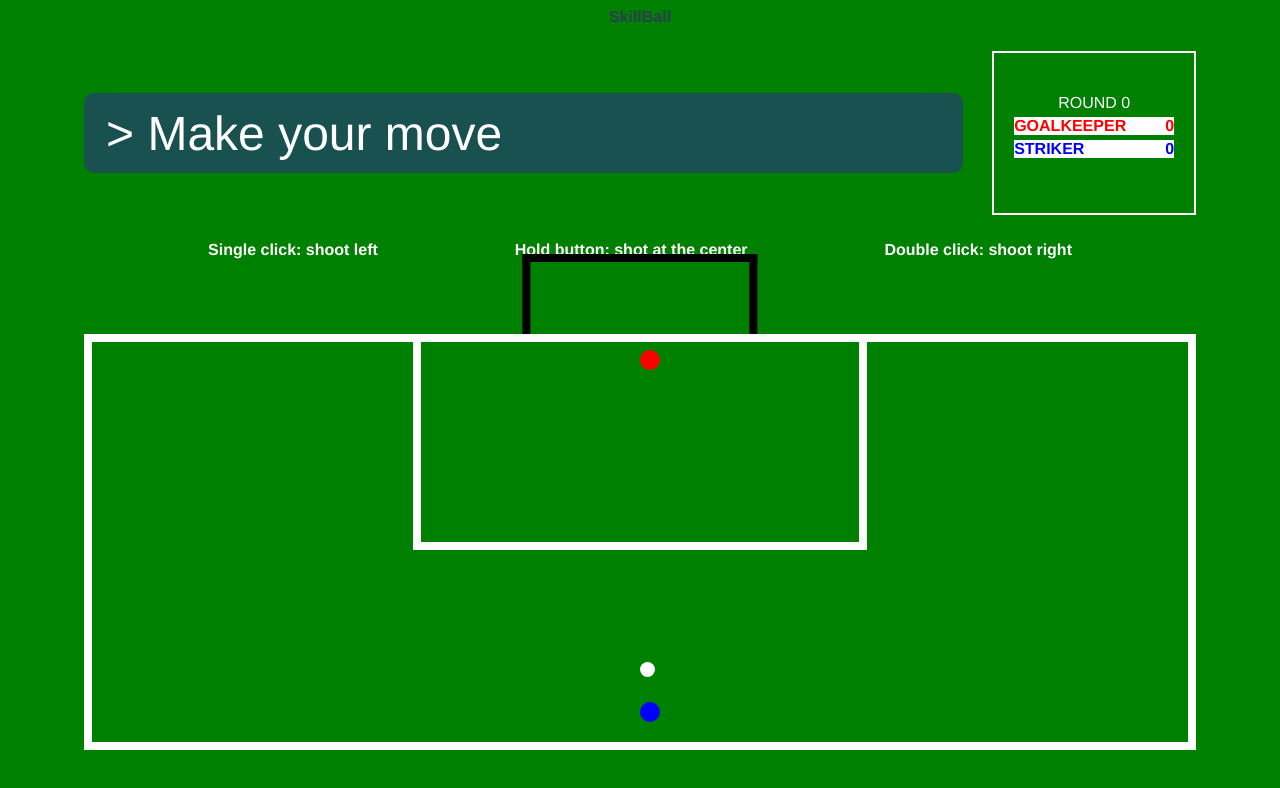
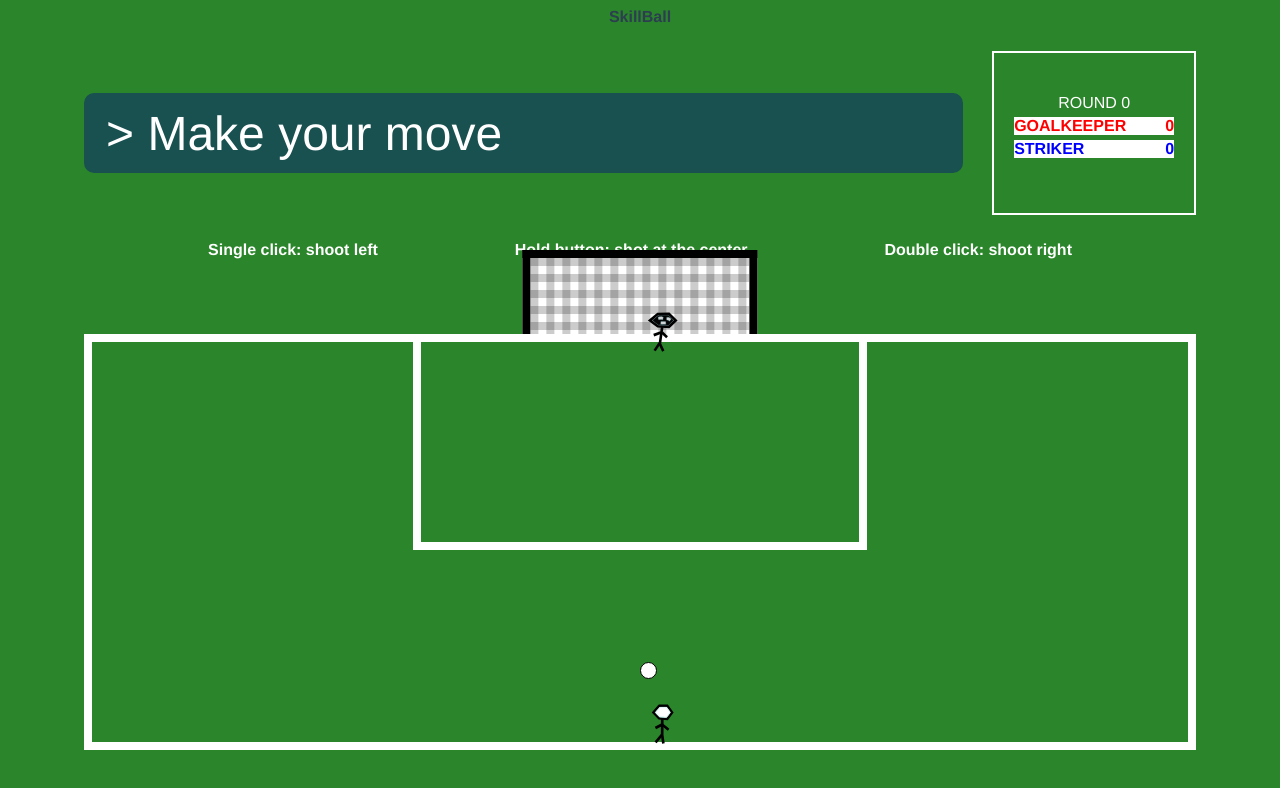
Before and after one commit to salvan13/skillball-ui, a Vue app: page / in a window 1280 px wide. Shown: the top 788 px of the page. Built offline with nearby package versions, Linux system fonts and the light colour scheme; no server answers.

Commit message:
sounds and animations

```diff
--- a/src/App.vue
+++ b/src/App.vue
@@ -37,7 +37,7 @@ export default {
 <style>
 html {
   margin: 0;
-  background-color: green;
+  background-color: #2b862b;
 }
 #app {
   font-family: 'Avenir', Helvetica, Arial, sans-serif;
--- a/src/components/Pitch.vue
+++ b/src/components/Pitch.vue
@@ -32,7 +32,7 @@ export default {
 
 <style>
 .main-pitch {
-    background-color: green;
+    background-color: #2b862b;
     height: 100vh;
     display: flex;
     flex-direction: column;
@@ -66,13 +66,16 @@ export default {
 
 .goal {
     position: relative;
-    top: -38vh;
+    top: -38.5vh;
     border: 1vh solid black;
     border-bottom: none;
     width: 20%;
     height: 10vh;
     left: 50%;
     transform: translateX(-50%);
+    background-color: #fff;
+    background-size: 2vmin 2vmin;
+    background-image: linear-gradient(to right, rgba(0, 0, 0, .2) 1vmin, transparent 1vmin), linear-gradient(to bottom, rgba(0, 0, 0, .2) 1vmin, transparent 1vmin);
 }
 
 .ball {
@@ -83,14 +86,16 @@ export default {
     position: absolute;
     top: 0;
     left: 50%;
-    transition: all 2s ease;
+    transition: all 0.2s ease;
     transform: translateX(0) translateY(40vh);
-    z-index: 10;
+    z-index: 100;
+    border: 1px solid black;
 }
 
 .animated .ball {
+    transition: all 2s ease;
     transition-delay: 0.3s;
-    transform: translateX(0) translateY(0vh);
+    transform: translateX(1vw) translateY(0vh);
 }
 
 .animated .ball[data-animation='left'] {
@@ -114,10 +119,10 @@ export default {
 }
 
 .striker {
-    background: blue;
-    width: 20px;
-    height: 20px;
-    border-radius: 50%;
+    background-image: url('../assets/fw.svg');
+    background-size: contain;
+    width: 45px;
+    height: 45px;
     position: absolute;
     top: 0;
     left: 50%;
@@ -126,32 +131,33 @@ export default {
 }
 
 .animated .striker {
-    transform: translateX(0) translateY(40vh);
+    transform: translateX(-1vh) translateY(36vh);
 }
 
 .goalkeeper {
-    background: red;
-    width: 20px;
-    height: 20px;
-    border-radius: 50%;
+    background-image: url('../assets/gk.svg');
+    background-size: contain;
+    width: 45px;
+    height: 45px;
     position: absolute;
     top: 0;
     left: 50%;
     transition: all 2s ease;
-    transform: translateX(0) translateY(1vh);
+    transform: translateX(0) translateY(-4vh);
+    z-index: 10;
 }
 
 .animated .goalkeeper {
     transition-delay: 0.5s;
-    transform: translateX(0) translateY(0vh);
+    transform: translateX(0) translateY(-2vh);
 }
 
 .animated .goalkeeper[data-animation='left'] {
-    transform: translateX(-7vw) translateY(1vh);
+    transform: translateX(-8vw) translateY(0vh) rotate(-90deg);
 }
 
 .animated .goalkeeper[data-animation='right'] {
-    transform: translateX(7vw) translateY(1vh);
+    transform: translateX(6vw) translateY(-1vh) rotate(90deg);
 }
 
 </style>
--- a/src/components/ScoreBoard.vue
+++ b/src/components/ScoreBoard.vue
@@ -2,11 +2,11 @@
     <div class="scoreboard">
         <ul class="score-box">
             <li class="score-data turn">ROUND {{ turn }}</li>
-            <li class="score-data score-goalkeeper">
+            <li class="score-data score-goalkeeper" :class="{'active': goalkeeperChanged}">
                 <div class="title">GOALKEEPER</div>
                 <div class="value">{{ score.goalkeeper }}</div>
             </li>
-            <li class="score-data score-striker">
+            <li class="score-data score-striker" :class="{'active': strikerChanged}">
                 <div class="title">STRIKER</div>
                 <div class="value">{{ score.striker }}</div>
             </li>
@@ -16,6 +16,12 @@
 
 <script>
 export default {
+    data: () => {
+        return {
+            strikerChanged: false,
+            goalkeeperChanged: false,
+        }
+    },
     props: {
         turn: {
             required: true,
@@ -24,6 +30,20 @@ export default {
         score: {
             required: true,
             type: Object
+        }
+    },
+    watch: {
+        'score.striker': function(newVal, oldVal) {
+            this.strikerChanged = true;
+            setTimeout(() => {
+                this.strikerChanged = false;
+            }, 2000);
+        },
+        'score.goalkeeper': function(newVal, oldVal) {
+            this.goalkeeperChanged = true;
+            setTimeout(() => {
+                this.goalkeeperChanged = false;
+            }, 2000);
         }
     }
 }
@@ -36,6 +56,7 @@ export default {
     max-width: 25%;
     height: 20vh;
     border: 2px solid white;
+    z-index: 200;
 }
 .score-box {
     padding: 20px;
@@ -50,6 +71,12 @@ export default {
     justify-content: space-between;
     width: 100%;
 }
+
+.score-data.active {
+    transition: all 0.5s ease;
+    transform: scale(4) rotate(10deg) translateX(-5vw) translateY(5vw);
+}
+
 .turn {
     justify-content: center;
 }
--- a/src/libs/game.js
+++ b/src/libs/game.js
@@ -1,3 +1,8 @@
+import referee from '../assets/sounds/referee-whistle.mp3';
+import goal from '../assets/sounds/goal.mp3';
+import save from '../assets/sounds/save.mp3';
+
+
 export default class Game {
 
   constructor() {
@@ -48,12 +53,17 @@ export default class Game {
       this.state.moves[`p${msg.player}`] = msg;
     }
     if(this.state.moves.p0 && this.state.moves.p1) {
+
+      const isGoal = this.state.moves.p0.move !== this.state.moves.p1.move;
+
       this.state.animation = {
         active: true,
         goalkeeper: this.state.moves.p0.move,
         ball: this.state.moves.p1.move,
-        goal: this.state.moves.p0.move !== this.state.moves.p1.move ? '1' : ''
+        goal: isGoal ? '1' : ''
       }
+
+      new Audio(isGoal ? goal : save).play();
 
       setTimeout(() => {
         if(this.state.moves.p0.move === this.state.moves.p1.move) {
@@ -61,7 +71,7 @@ export default class Game {
         } else {
           this.state.score.striker++;
         }
-        this.state.goal = this.state.moves.p0.move !== this.state.moves.p1.move ? 'GOOOOOAL!!!' : 'Amazing save!!'
+        this.state.goal = isGoal ? 'GOOOOOAL!!!' : 'Amazing save!!'
 
         setTimeout(() => {
           this.nextTurn();
@@ -74,6 +84,9 @@ export default class Game {
   }
 
   nextTurn() {
+
+    new Audio(referee).play();
+
     this.state.animation = {
       active: false,
       goalkeeper: '',
```
Also changed, not shown: src/assets/fw.svg (added), src/assets/gk.svg (added).
